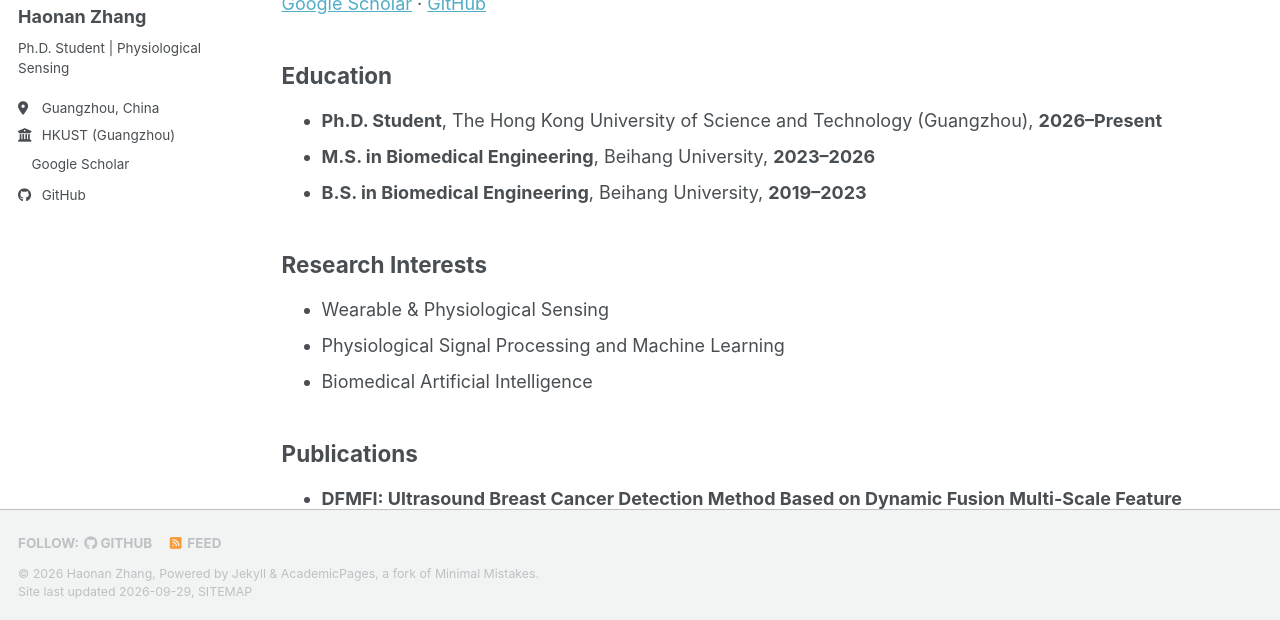
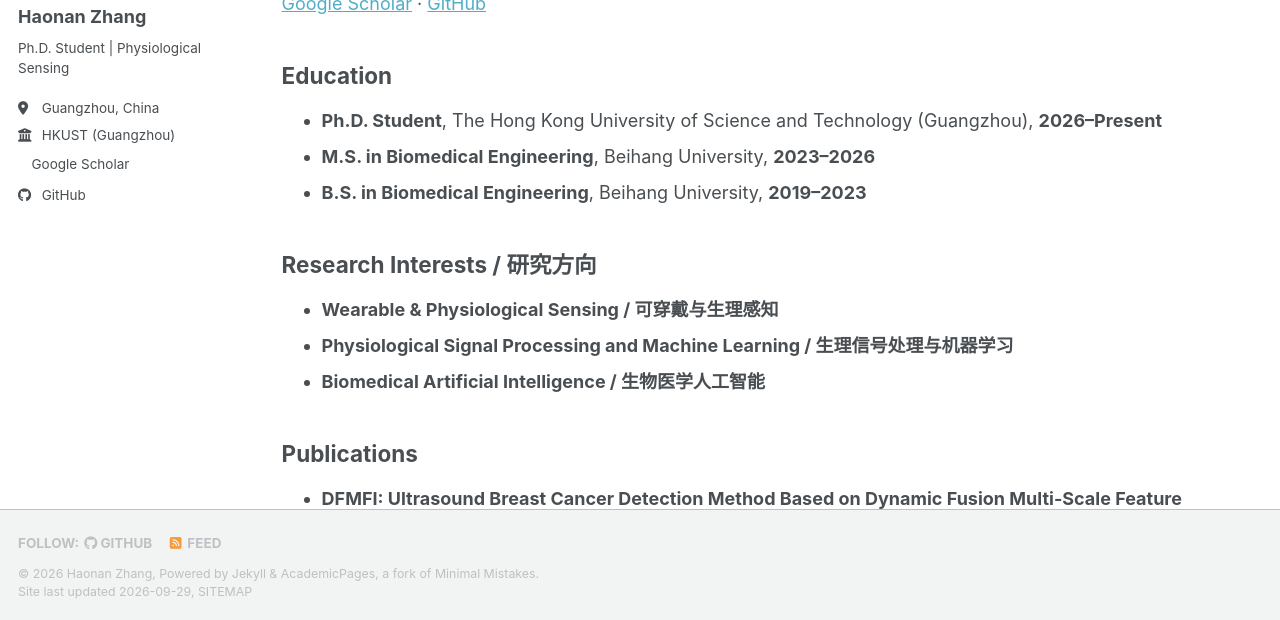
Before and after one commit to southking372/southking372.github.io, a Jekyll site: the page built from _pages/cv.md, in a window 1280 px wide and 900 px high, cut to the strip 280-900 px from the top of the window. Built offline with Jekyll 4.4.1, drawn with Linux system fonts in a browser that asks for light colours; a style sheet for code colours, icons or effects is not loaded.

Commit message:
Make CV research interests bilingual

```diff
--- a/_pages/cv.md
+++ b/_pages/cv.md
@@ -19,11 +19,11 @@ Ph.D. Student, The Hong Kong University of Science and Technology (Guangzhou)
 - **M.S. in Biomedical Engineering**, Beihang University, **2023–2026**
 - **B.S. in Biomedical Engineering**, Beihang University, **2019–2023**
 
-## Research Interests
+## Research Interests / 研究方向
 
-- Wearable & Physiological Sensing
-- Physiological Signal Processing and Machine Learning
-- Biomedical Artificial Intelligence
+- **Wearable & Physiological Sensing / 可穿戴与生理感知**
+- **Physiological Signal Processing and Machine Learning / 生理信号处理与机器学习**
+- **Biomedical Artificial Intelligence / 生物医学人工智能**
 
 ## Publications
 
```
